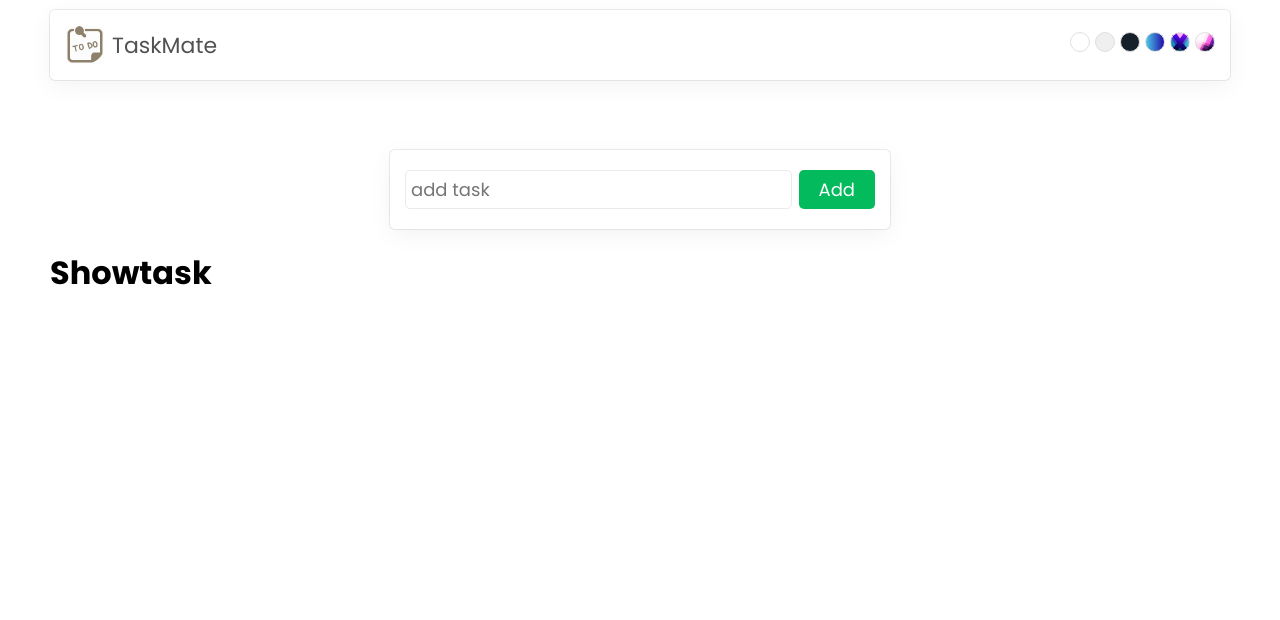
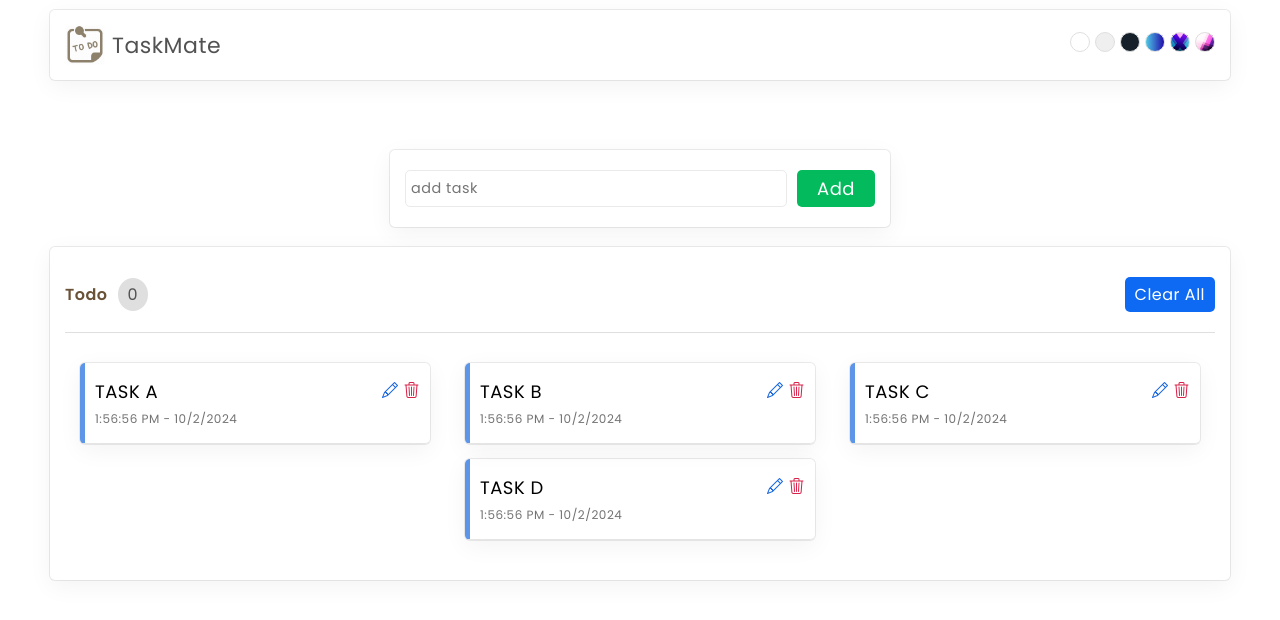
Before and after one commit to TerryLoc/taskmate-2.0, a JavaScript app: page / in a window 1280 px wide. Shown: the top 620 px of the page. Built offline with nearby package versions, Linux system fonts and the light colour scheme; the HTML template or start-up script is replaced by a standard one.

Commit message:
showtask display

```diff
--- a/src/App.css
+++ b/src/App.css
@@ -61,7 +61,7 @@ header .themeSelector .activeTheme {
 
 .addTask form {
   display: flex;
-  gap: 7px;
+  gap: 10px;
 }
 
 .addTask form input {
@@ -69,7 +69,7 @@ header .themeSelector .activeTheme {
   padding: 5px 5px;
   border: 1px solid #eaeaea;
   border-radius: 5px;
-  font-size: 18px;
+  font-size: 0.9rem;
 }
 
 .addTask form input:focus {
@@ -110,9 +110,10 @@ header .themeSelector .activeTheme {
 }
 
 .showTask .title {
-  font-size: 18px;
+  font-size: 1rem;
   font-weight: 600;
   user-select: none;
+  color: #6a5237;
 }
 
 .showTask .count {
@@ -178,14 +179,14 @@ header .themeSelector .activeTheme {
   color: #737373;
 }
 
-.showTask i.bi-pencil-square {
-  font-size: 18px;
+.showTask i.bi-pencil {
+  font-size: 1rem;
   color: #1363df;
   cursor: pointer;
 }
 
-.showTask i.bi-trash {
-  font-size: 18px;
+.showTask i.bi-trash3 {
+  font-size: 1rem;
   color: #d82148;
   cursor: pointer;
 }
--- a/src/components/Showtask.js
+++ b/src/components/Showtask.js
@@ -1,7 +1,32 @@
 export const Showtask = () => {
+  const tasks = [
+    { id: 1001, name: 'TASK A', time: '1:56:56 PM - 10/2/2024' },
+    { id: 1002, name: 'TASK B', time: '1:56:56 PM - 10/2/2024' },
+    { id: 1003, name: 'TASK C', time: '1:56:56 PM - 10/2/2024' },
+    { id: 1004, name: 'TASK D', time: '1:56:56 PM - 10/2/2024' },
+  ];
+
   return (
-    <div>
-      <h1>Showtask</h1>
-    </div>
+    <section className="showTask">
+      <div className="head">
+        <div>
+          <span className="title">Todo</span>
+          <span className="count">0</span>
+        </div>
+        <button className="clearAll">Clear All</button>
+      </div>
+      <ul>
+        {tasks.map((task) => (
+          <li>
+            <p>
+              <span className="name">{task.name}</span>
+              <span className="time">{task.time}</span>
+            </p>
+            <i className="bi bi-pencil"></i>
+            <i className="bi bi-trash3"></i>
+          </li>
+        ))}
+      </ul>
+    </section>
   );
 };
--- a/src/index.css
+++ b/src/index.css
@@ -13,6 +13,7 @@
   font-family: 'Poppins', sans-serif;
   text-decoration: none;
   list-style: none;
+  letter-spacing: 0.5px;
 }
 
 /* themes */
```
